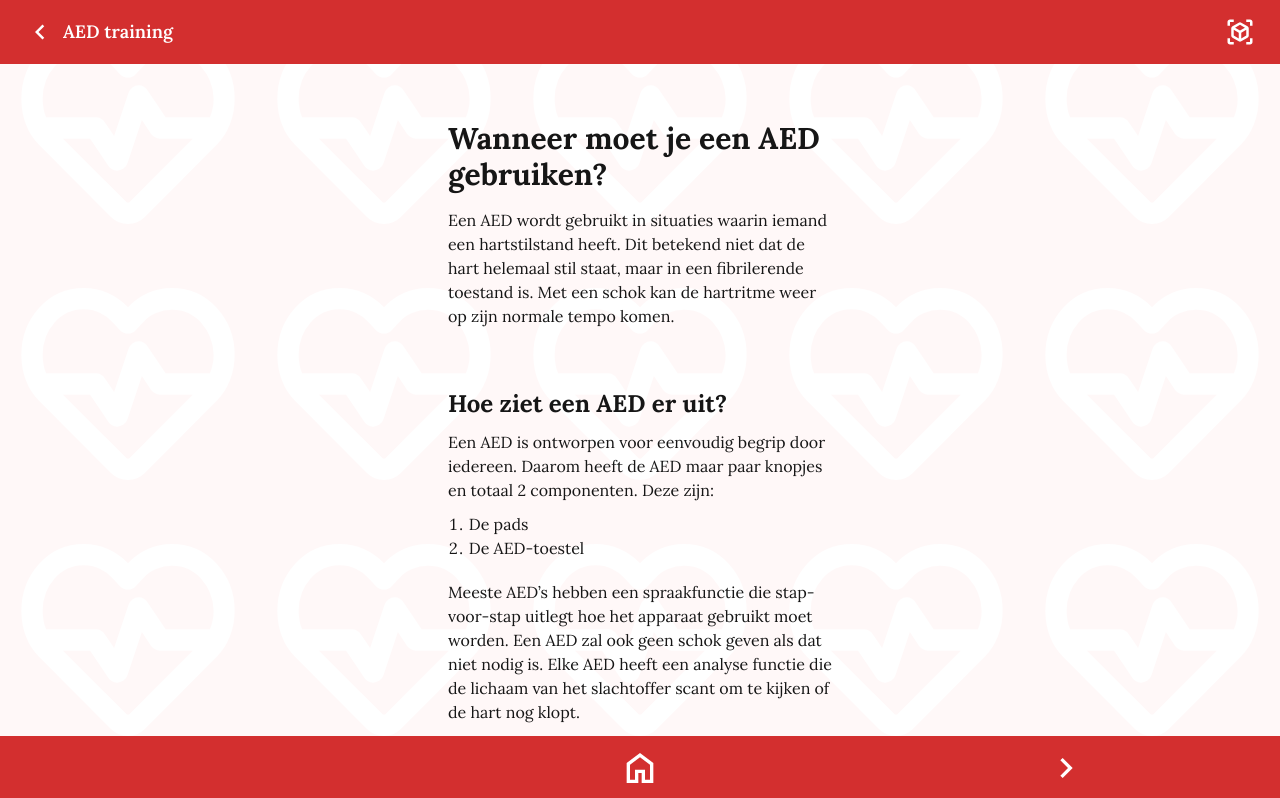
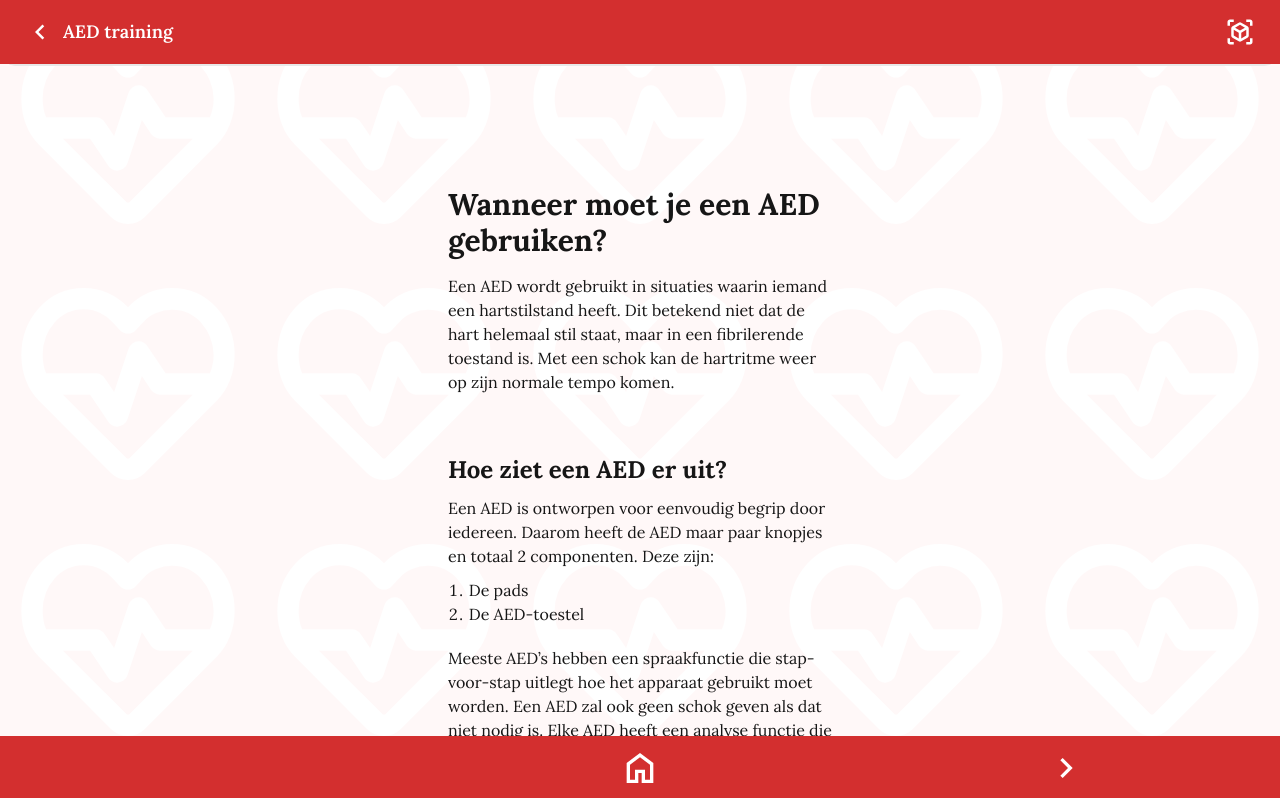
Before and after one commit to IsmailYaman/cp-ar, a Next.js app: page /aed in a window 1280 px wide. Shown: the top 798 px of the page. Built offline with nearby package versions, Linux system fonts and the light colour scheme.

Commit message:
Created an alert component to show a message on the home screen

```diff
--- /dev/null
+++ b/app/components/alert.tsx
@@ -0,0 +1,50 @@
+"use client";
+import React, { useState } from "react";
+import Image from "next/image";
+
+const Alert = () => {
+    // State to manage the visibility of the alert
+    const [isVisible, setIsVisible] = useState(true);
+
+    // Function to hide the alert
+    const handleClose = () => {
+        setIsVisible(false);
+    };
+
+    // Only render the alert if isVisible is true
+    if (!isVisible) return null;
+
+    return (
+        <div role="alert" className="alert">
+            <svg
+                xmlns="http://www.w3.org/2000/svg"
+                fill="none"
+                viewBox="0 0 24 24"
+                className="stroke-info shrink-0 w-6 h-6"
+            >
+                <path
+                    strokeLinecap="round"
+                    strokeLinejoin="round"
+                    strokeWidth="2"
+                    d="M13 16h-1v-4h-1m1-4h.01M21 12a9 9 0 11-18 0 9 9 0 0118 0z"
+                ></path>
+            </svg>
+            <span>Deze applicatie is ontwikkeld voor mobile gebruik.</span>
+            <div>
+                <button
+                    onClick={handleClose}
+                    className="btn btn-sm btn-primary"
+                >
+                    <Image
+                        src="/img/close.svg"
+                        width={20}
+                        height={20}
+                        alt="Close"
+                    />
+                </button>
+            </div>
+        </div>
+    );
+};
+
+export default Alert;
--- a/app/layout.tsx
+++ b/app/layout.tsx
@@ -1,6 +1,7 @@
 import type { Metadata } from "next";
 import { Lora } from "next/font/google";
 import "./globals.css";
+import Alert from "./components/alert";
 const inter = Lora({ subsets: ["latin"] });
 
 export const metadata: Metadata = {
@@ -13,6 +14,7 @@
       <html data-theme="mytheme" lang="en">
             <body className={`${inter.className} flex flex-col min-h-screen`}>
                 <div className="flex-1 mb-8"> {/* Add padding at the bottom */}
+                    <Alert />
                     {children} {/* Main content */}
                 </div>
             </body>
```
Also changed, not shown: public/img/close.svg (added).
